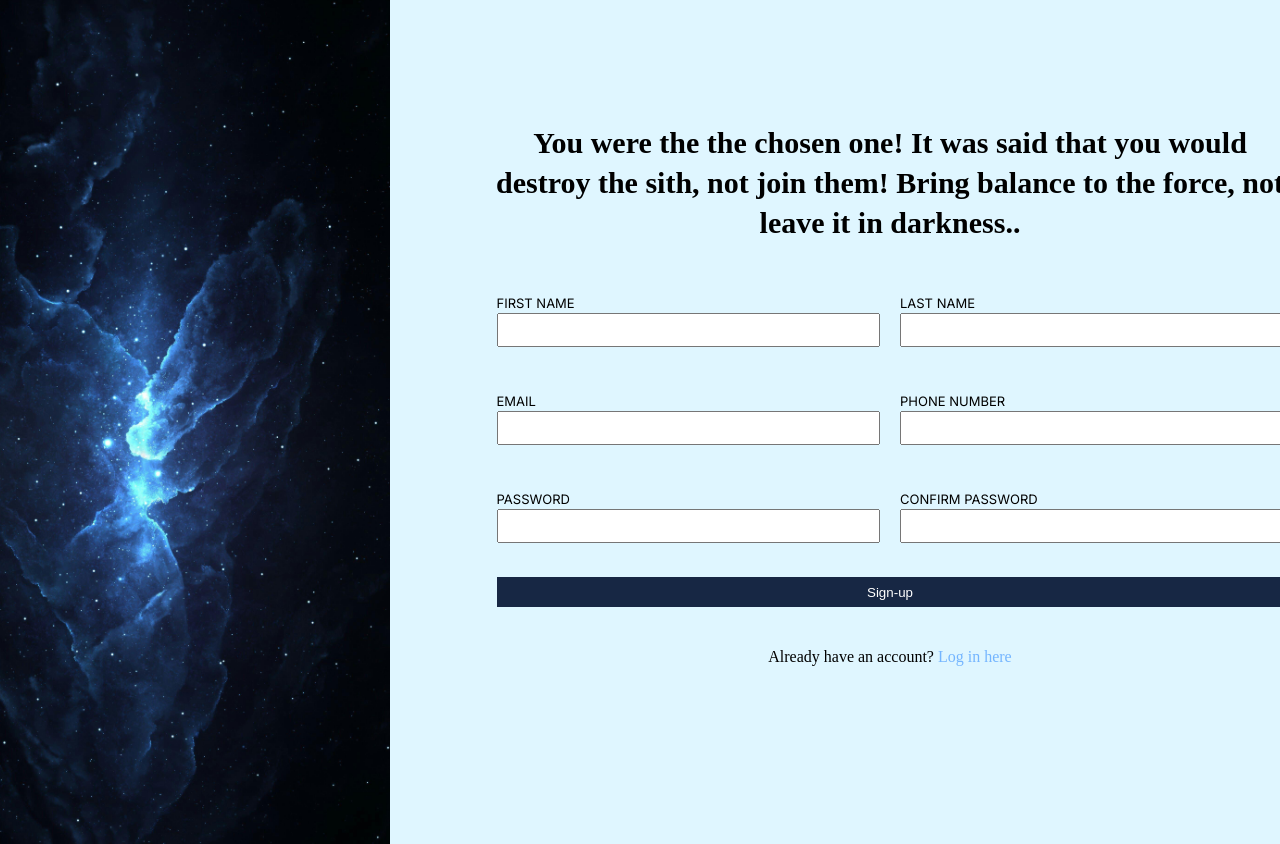
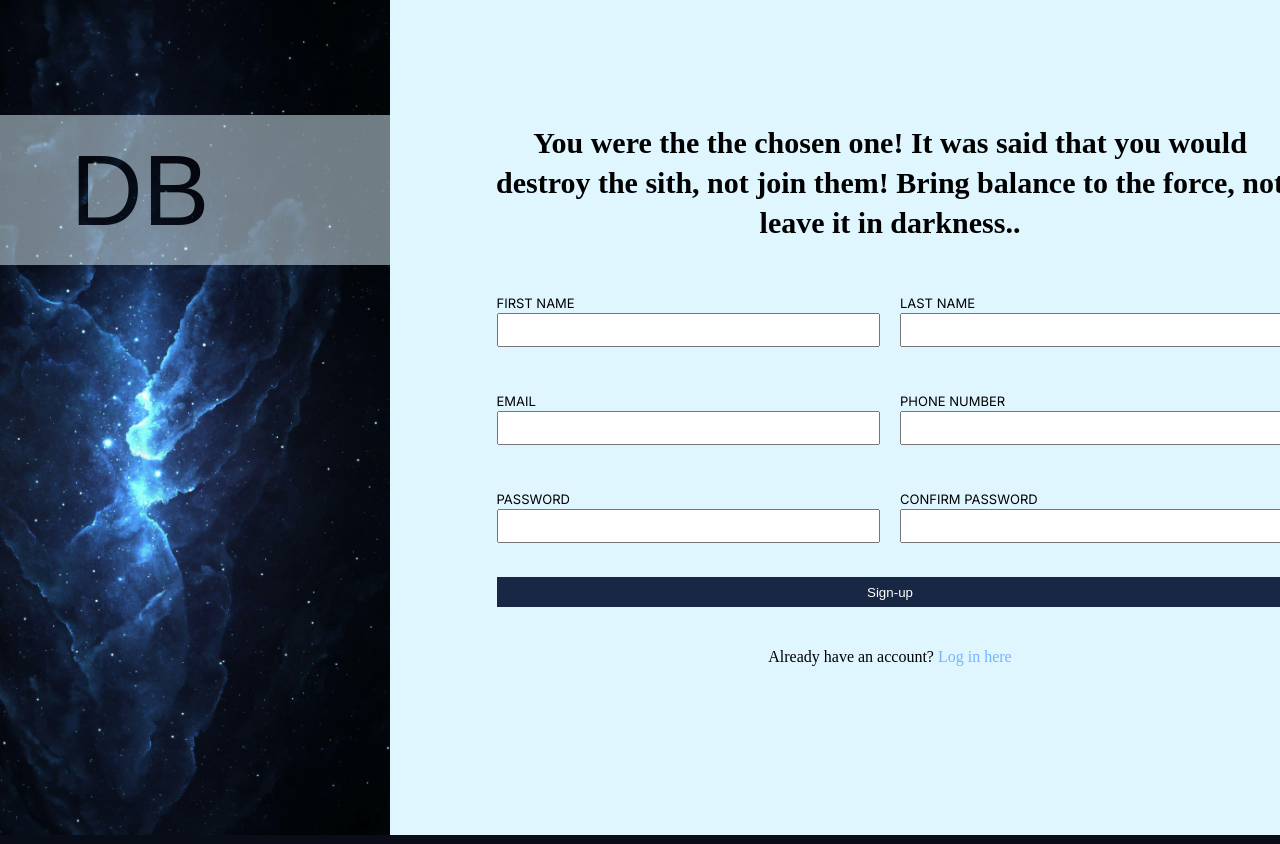
Before and after one commit to Dragesia/odin-signup-form, a plain HTML site: page index.html in a window 1280 px wide. Shown: the top 844 px of the page. Drawn offline with Linux system fonts and the light colour scheme; a web font is replaced by a local one.

Commit message:
added banner

```diff
--- a/index.html
+++ b/index.html
@@ -10,7 +10,9 @@
 </head>
 <body>
     <div class="container">
-        <img src="./media/wallpaper.jpg " class="left">
+        <div class="left">
+            <div class="banner"><span>DB</span></div>
+        </div>
         <div class="right">
             <h1>You were the the chosen one! It was said that you would destroy the sith, not join them! Bring balance to the force, not leave it in darkness..</h1>
             <form action="#" method="post">
--- a/styles.css
+++ b/styles.css
@@ -38,10 +38,28 @@ body {
 /* Left div */
 
 .left {
-    width: 50rem;
-    height: auto;
+    background-image: url(./media/wallpaper.jpg);
+    background-size: 50rem auto;
+    background-position: center;
+    background-repeat: no-repeat;
     border-top-left-radius: 10px;
     border-bottom-left-radius: 10px;
+    width: 50rem;
+    height: 87rem;
+}
+
+.banner {
+    background-color: var(--lightblue);
+    opacity: 0.5;
+    text-align: center;
+    font-size: 10rem;
+    display: flex;
+    justify-content: center;
+    align-items: center;
+    height: 15rem;
+    font-family: Arial, Helvetica, sans-serif;
+    position: relative;
+    top: 15rem;
 }
 
 /* Right div */
```
